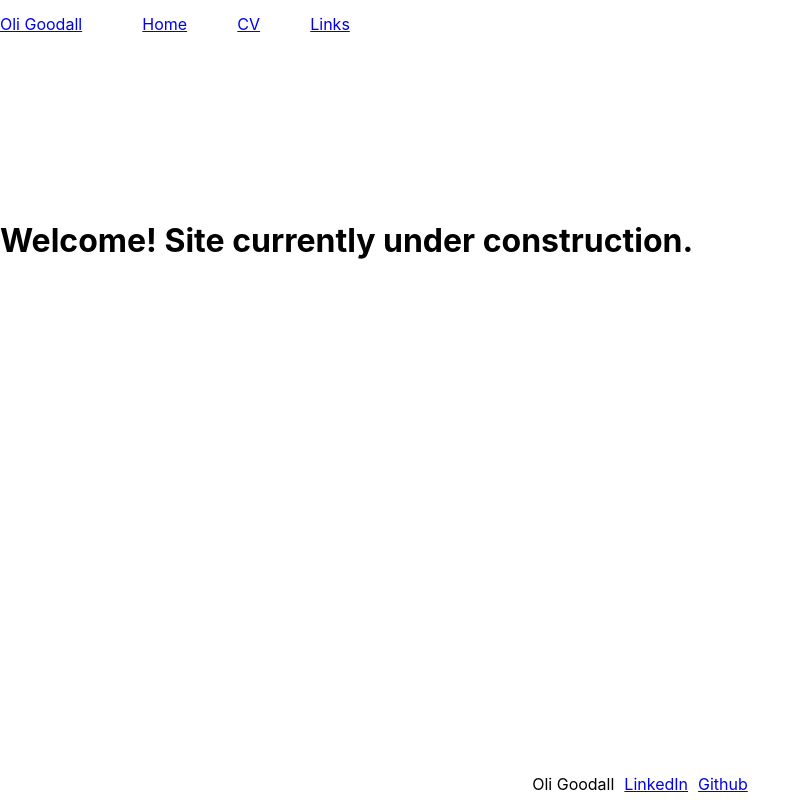
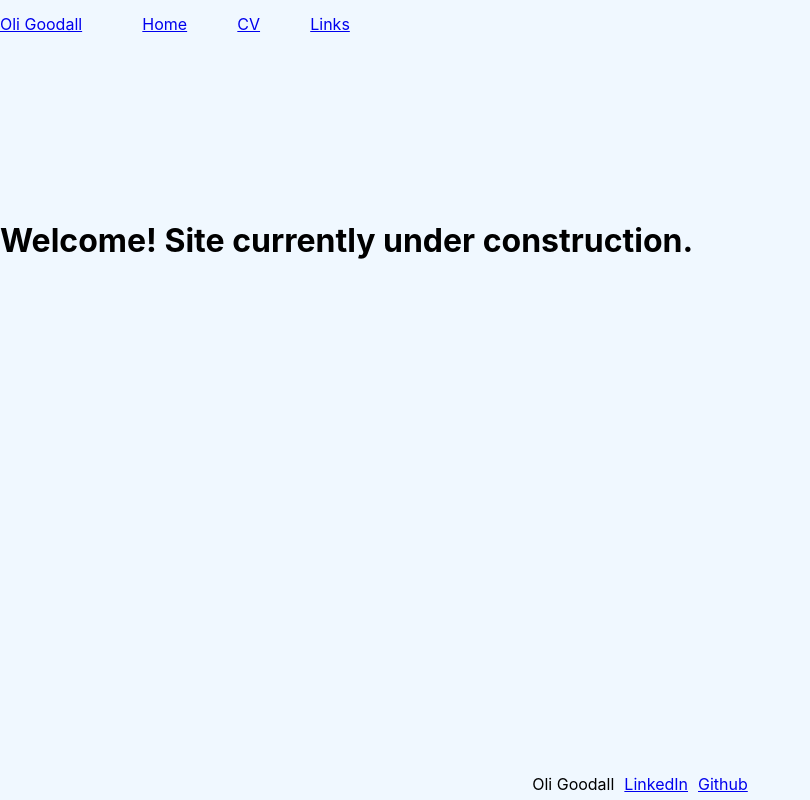
Before and after one commit to Oli-Goodall/Oli-Goodall.github.io, a React (Create React App) app in the folder personal-site/: page / in a window 1280 px wide. Shown: the whole page, without its empty margins (0-810 px from the left). Built offline with nearby package versions, Linux system fonts and the light colour scheme.

Commit message:
Created site div and made it correct size for whole site styling

```diff
--- a/personal-site/src/App.css
+++ b/personal-site/src/App.css
@@ -36,3 +36,10 @@
     transform: rotate(360deg);
   }
 }
+
+.site {
+  background-color: aliceblue;
+  position: absolute;
+  min-height: 100vh;
+  min-width: 100vw;
+}
--- a/personal-site/src/App.tsx
+++ b/personal-site/src/App.tsx
@@ -17,11 +17,13 @@ const SiteRoutes: React.FunctionComponent = () => {
 const App: React.FunctionComponent = () => {
   return (
     <Router>
+      <div className='site'>
       <Navbar />
       <main className='page-content'>
         <SiteRoutes />
       </main>
     <Footer />
+    </div>
     </Router>
   );
 }
--- a/personal-site/src/components/homepage/homepage.tsx
+++ b/personal-site/src/components/homepage/homepage.tsx
@@ -3,9 +3,8 @@ import "./Homepage.scss"
 
 export const Home: React.FunctionComponent = () => {
     return(
-        <>
+        <div className="homepage">
             <h1 className="front-page-heading">Welcome! Site currently under construction.</h1>
-
-        </>
+        </div>
     )
 }
```
